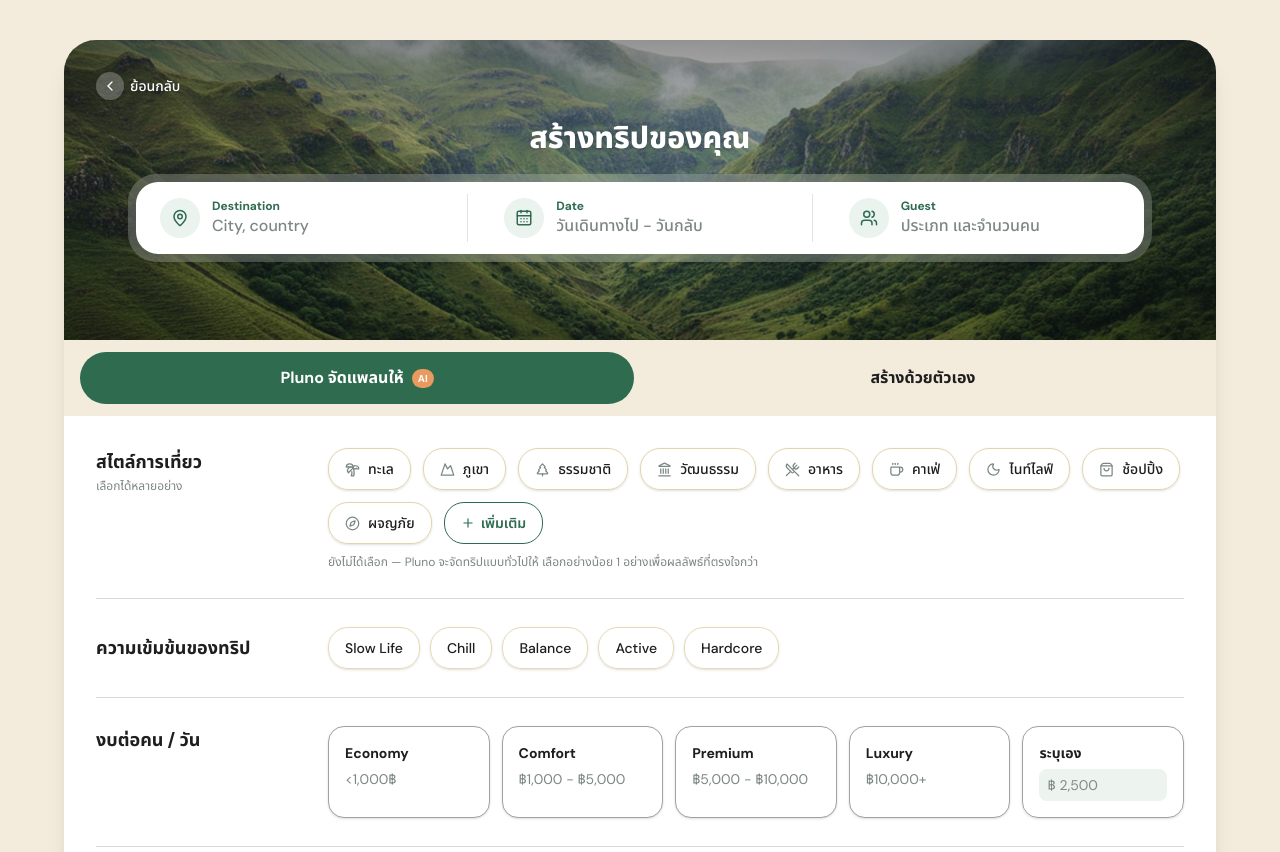
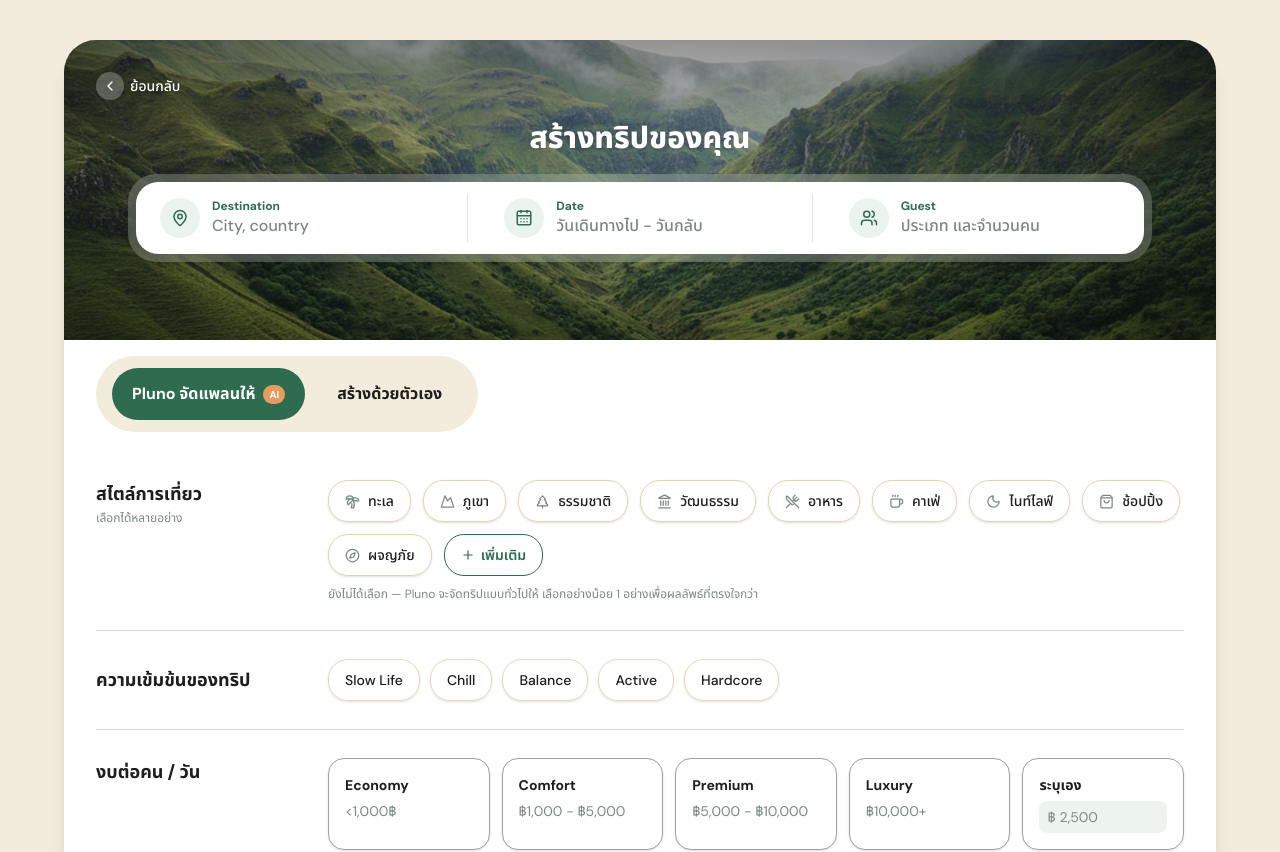
Before and after one commit to nichapanop-fullteam/travel-planer, a Next.js app: page /create-trip in a window 1280 px wide. Shown: the top 852 px of the page. Built offline with nearby package versions, Linux system fonts and the light colour scheme.

Commit message:
feat: enhance ModeToggle styling and add padding for improved layout

```diff
--- a/src/app/create-trip/page.tsx
+++ b/src/app/create-trip/page.tsx
@@ -189,7 +189,9 @@ function CreateTripForm() {
           destinationHasError={status === "error"}
         />
 
-        <ModeToggle mode={mode} setMode={setMode} />
+        <div className="px-6 py-4 sm:px-8">
+          <ModeToggle mode={mode} setMode={setMode} />
+        </div>
 
         <div className="relative">
           {status === "error" && (
@@ -487,13 +489,13 @@ function ModeToggle({
 }) {
   return (
     <div
-      className="flex items-center gap-2 px-3 py-3 sm:gap-3 sm:px-4"
+      className="inline-flex items-center gap-2 rounded-full px-3 py-3 sm:gap-3 sm:px-4"
       style={{ backgroundColor: "var(--color-page-cream)" }}
     >
       <button
         type="button"
         onClick={() => setMode("ai")}
-        className="inline-flex flex-1 items-center justify-center gap-2 rounded-full py-3.5 text-sm font-bold transition-colors sm:text-base"
+        className="inline-flex items-center justify-center gap-2 whitespace-nowrap rounded-full px-5 py-3.5 text-sm font-bold transition-colors sm:text-base"
         style={
           mode === "ai"
             ? { backgroundColor: "var(--color-brand-green)", color: "#fff" }
@@ -511,7 +513,7 @@ function ModeToggle({
       <button
         type="button"
         onClick={() => setMode("self")}
-        className="inline-flex flex-1 items-center justify-center rounded-full py-3.5 text-sm font-bold transition-colors sm:text-base"
+        className="inline-flex items-center justify-center whitespace-nowrap rounded-full px-5 py-3.5 text-sm font-bold transition-colors sm:text-base"
         style={
           mode === "self"
             ? { backgroundColor: "var(--color-brand-green)", color: "#fff" }
```
